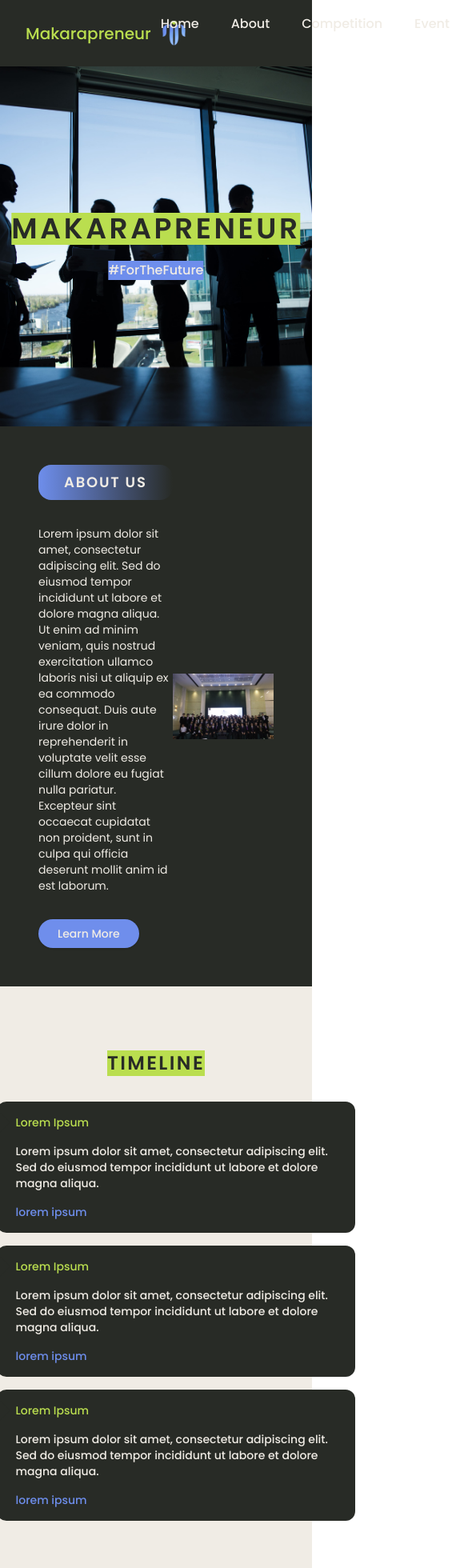
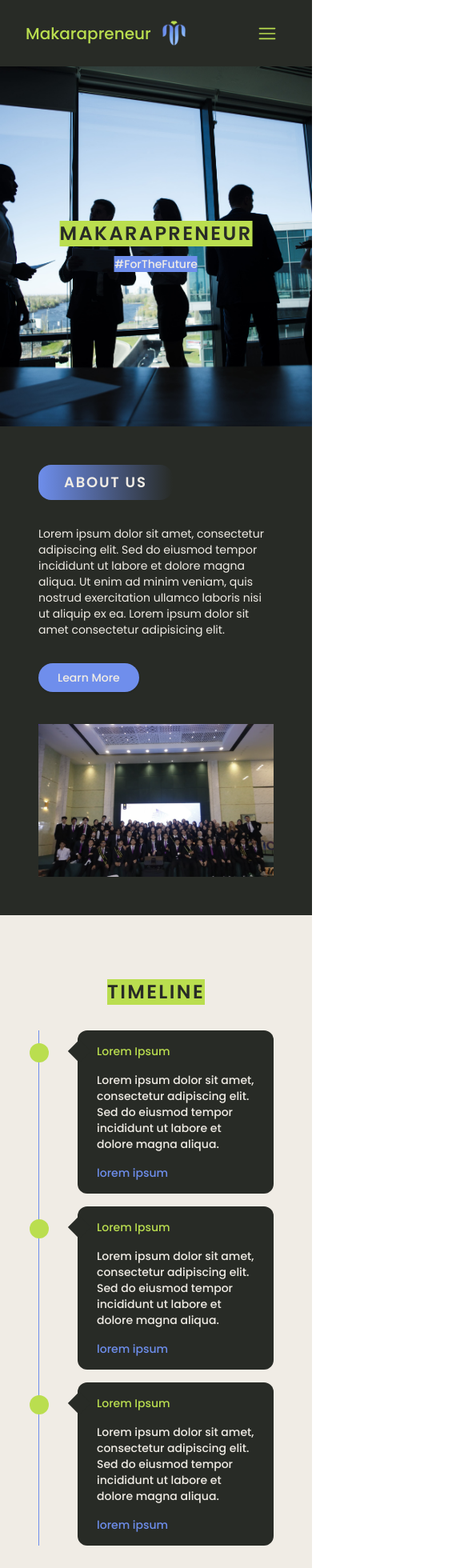
Before and after one commit to pesolosep/makarapreneur, a Next.js app: page / in a window 390 px wide. Shown: the top 1960 px of the page at 80% size, 585 px wide, since content can reach past the window. Built offline with nearby package versions, Linux system fonts and the light colour scheme.

Commit message:
feat: responsive homepage

```diff
--- a/package.json
+++ b/package.json
@@ -18,6 +18,7 @@
     "next": "15.1.6",
     "react": "^19.0.0",
     "react-dom": "^19.0.0",
+    "react-icons": "^5.4.0",
     "server-only": "^0.0.1",
     "tailwind-merge": "^3.0.1",
     "tailwindcss-animate": "^1.0.7"
--- a/src/app/globals.css
+++ b/src/app/globals.css
@@ -24,6 +24,10 @@ body {
 
   .headerText {
     @apply text-2xl tracking-widest font-semibold;
+  }
+
+  .hoverEffect {
+    @apply hover:bg-black/10 duration-200 cursor-pointer;
   }
 }
 
--- a/src/components/Footer.tsx
+++ b/src/components/Footer.tsx
@@ -6,12 +6,12 @@ export default function Footer() {
     return (
         <footer>
             <div className="min-h-[389px] w-full bg-linen text-signalBlack bottom-0 pt-8 flex flex-col">
-                <div className="flex justify-between w-full mt-5 h-[250px] px-12">
+                <div className="flex justify-between w-full mt-5 min-h-[250px] px-12 flex-wrap gap-y-5 mb-5">
                     <div>
                         <h3 className="text-cornflowerBlue font-semibold text-lg mb-5">
                             About Us
                         </h3>
-                        <p className="w-[292px] font-medium">
+                        <p className="max-w-[292px] font-medium">
                             Lorem ipsum dolor sit amet, consectetur adipiscing
                             elit. Sed do eiusmod tempor incididunt ut labore et
                             dolore magna aliqua.
--- a/src/components/Navbar.tsx
+++ b/src/components/Navbar.tsx
@@ -1,8 +1,28 @@
+'use client'
+
 import Link from "next/link";
 import logo from "@/assets/logoMakarapreneur.svg";
 import Image from "next/image";
+import { RxHamburgerMenu } from "react-icons/rx";
+import { useEffect, useRef, useState } from "react";
 
 export default function Navbar() {
+    const [isOpen, setIsOpen] = useState(false);
+    const ref = useRef<HTMLUListElement>(null);
+
+    useEffect(() => {
+        const handleClickOutside = (e: MouseEvent) => {
+            if (ref.current && !ref.current.contains(e.target as Node)) {
+                setIsOpen(false);
+            }
+        }
+        window.addEventListener("click", handleClickOutside);
+
+        return () => {
+            window.removeEventListener("click", handleClickOutside);
+        }
+    })
+
     return (
         <header className="sticky top-0 z-50">
             <nav
@@ -13,7 +33,37 @@ export default function Navbar() {
                     <h1 className="text-juneBud text-xl">Makarapreneur</h1>
                     <Image src={logo} alt="logo" />
                 </Link>
-                <ul className="flex gap-10">
+
+                {/* Mobile navbar */}
+                <ul className="relative" ref={ref}>
+                    <li className="block lg:hidden p-3 hover:bg-black/10 rounded-xl duration-200"
+                    onClick={() => setIsOpen((prev) => !prev)}>
+                        <RxHamburgerMenu className="text-juneBud text-2xl" />
+                    </li>
+                    {isOpen && <ul className="absolute bg-linen flex flex-col right-0 text-signalBlack py-2 gap-1 w-max rounded-lg">
+                        <Link href={"/"} className="link hoverEffect px-4">
+                            <li>Home</li>
+                        </Link>
+                        <Link href={"/aboutus"} className="link hoverEffect px-4">
+                            <li>About</li>
+                        </Link>
+                        <Link href={"/competition"} className="link hoverEffect px-4">
+                            <li>Competition</li>
+                        </Link>
+                        <Link href={"/event"} className="link hoverEffect px-4">
+                            <li>Event</li>
+                        </Link>
+                        <Link href={"/makarainspires"} className="link hoverEffect px-4">
+                            <li>Makara Inspires</li>
+                        </Link>
+                        <Link href={"/contact"} className="link hoverEffect px-4">
+                            <li>Contact</li>
+                        </Link>
+                    </ul>}
+                </ul>
+
+                {/* Desktop Navbar */}
+                <ul className="hidden lg:flex gap-10">
                     <Link href={"/"} className="link">
                         <li>Home</li>
                     </Link>
--- a/src/components/homepage/AboutUs.tsx
+++ b/src/components/homepage/AboutUs.tsx
@@ -1,36 +1,52 @@
 import Image from "next/image";
 import { Button } from "../ui/button";
 import aboutUsDummy from "@/assets/aboutUsDummy.svg";
+import { twMerge } from "tailwind-merge";
 
 interface Variant {
-    variant ?: string;
+    variant?: string;
 }
 
 export default function AboutUs({ variant }: Variant) {
+    const isSecondary = variant === "secondary";
+
     return (
-        <div className={`text-linen p-12 flex justify-between items-center ${variant === 'secondary' ? 'text-signalBlack bg-linen py-12W' : 'bg-signalBlack'}`} >
+        <div
+            className={twMerge(
+                "text-linen p-12 flex justify-evenly items-center bg-signalBlack flex-wrap gap-y-10",
+                isSecondary && "text-signalBlack bg-linen py-12"
+            )}
+        >
             <div className="flex flex-col w-[500px] gap-8">
                 <h1
-                    className={`headerText ${variant !== 'secondary' ? 'bg-gradient-to-r from-cornflowerBlue px-8 rounded-2xl py-2 text-lg' : 'text-2xl'} w-min text-nowrap`}
+                    className={twMerge(
+                        "headerText text-2xl w-min text-nowrap",
+                        !isSecondary &&
+                            "bg-gradient-to-r from-cornflowerBlue px-8 rounded-2xl py-2 text-lg"
+                    )}
                 >
                     ABOUT US
                 </h1>
-                <p className="text-sm">
+                <p className="text-sm max-w-[380px]">
                     Lorem ipsum dolor sit amet, consectetur adipiscing elit. Sed
                     do eiusmod tempor incididunt ut labore et dolore magna
                     aliqua. Ut enim ad minim veniam, quis nostrud exercitation
-                    ullamco laboris nisi ut aliquip ex ea commodo consequat.
-                    Duis aute irure dolor in reprehenderit in voluptate velit
-                    esse cillum dolore eu fugiat nulla pariatur. Excepteur sint
-                    occaecat cupidatat non proident, sunt in culpa qui officia
-                    deserunt mollit anim id est laborum.
+                    ullamco laboris nisi ut aliquip ex ea. Lorem ipsum dolor sit amet consectetur adipisicing elit.
                 </p>
-                <div className={`${variant === 'secondary' ? 'hidden' : 'block'}`}>
+                <div
+                    className={`${
+                        variant === "secondary" ? "hidden" : "block"
+                    }`}
+                >
                     <Button className="rounded-3xl px-6">Learn More</Button>
                 </div>
             </div>
             <div>
-                <Image src={aboutUsDummy} alt="aboutUsDummy" className={`${variant === 'secondary' && 'h-[300px]'}`} />
+                <Image
+                    src={aboutUsDummy}
+                    alt="aboutUsDummy"
+                    className={`${variant === "secondary" ? "h-[300px]" : "w-[350px]"}`}
+                />
             </div>
         </div>
     );
--- a/src/components/homepage/Hero.tsx
+++ b/src/components/homepage/Hero.tsx
@@ -5,10 +5,10 @@ export default function Hero() {
     return (
         <div className="bg-signalBlack text-signalBlack flex flex-col items-center text-center justify-center min-h-[450px] relative">
             <div className="absolute top-1/2 left-1/2 transform -translate-x-1/2 -translate-y-1/2 z-20 flex flex-col items-center">
-                <h1 className="font-semibold text-4xl tracking-widest mb-5 z-20 bg-juneBud">
+                <h1 className="font-semibold text-2xl lg:text-4xl tracking-widest mb-3 lg:mb-5 z-20 bg-juneBud">
                     MAKARAPRENEUR
                 </h1>
-                <h2 className="w-min font-medium z-20 bg-cornflowerBlue text-linen">#ForTheFuture</h2>
+                <h2 className="w-min font-medium z-20 bg-cornflowerBlue text-linen text-sm lg:text-base">#ForTheFuture</h2>
             </div>
             <Image src={team} alt="team" className="object-cover w-full h-[450px] [filter:blur(0.5px)]" priority/>
         </div>
--- a/src/components/homepage/Inspires.tsx
+++ b/src/components/homepage/Inspires.tsx
@@ -22,7 +22,7 @@ export default function Inspires({ variant }: inspireProps) {
             <h2 className={twJoin("headerText text-cornflowerBlue text-center", secondary && "hidden")}>
                 MAKARA INSPIRES
             </h2>
-            <div className={twMerge("flex px-12 mt-8 w-full justify-center gap-8", secondary && 'mt-0')}>
+            <div className={twMerge("flex px-12 mt-8 w-full justify-center gap-8 flex-wrap", secondary && 'mt-0')}>
                 <Card className="w-[290px] bg-linen text-signalBlack">
                     <CardContent className="pt-6 pb-1">
                         <Image src={'https://picsum.photos/280/220'} alt="image" width={280} height={220} className="rounded-lg"/>
--- a/src/components/homepage/Speakers.tsx
+++ b/src/components/homepage/Speakers.tsx
@@ -4,10 +4,10 @@ import profile from "@/assets/profile.svg";
 export default function Speakers() {
     return (
         <div className="bg-juneBud flex flex-col items-center justify-center py-16 px-12">
-            <h2 className="headerText w-min text-nowrap text-linen [text-shadow:0px_0px_10px_#6E8EEC;]">
+            <h2 className="headerText text-center text-linen [text-shadow:0px_0px_10px_#6E8EEC;]">
                 PREVIOUS SPEAKERS
             </h2>
-            <div className="flex gap-12 mt-8">
+            <div className="flex gap-12 mt-8 flex-wrap justify-evenly">
                 <div className="flex flex-col items-center">
                     <div className="relative mt-5">
                         <Image
--- a/src/components/homepage/Sponsors.tsx
+++ b/src/components/homepage/Sponsors.tsx
@@ -16,7 +16,7 @@ export default function Sponsors() {
                     opts={{
                         align: "start",
                     }}
-                    className="w-full max-w-sm text-signalBlack mt-8"
+                    className="w-full max-w-[180px] lg:max-w-sm text-signalBlack mt-8"
                 >
                     <CarouselContent>
                         {Array.from({ length: 5 }).map((_, index) => (
@@ -46,7 +46,7 @@ export default function Sponsors() {
                     opts={{
                         align: "start",
                     }}
-                    className="w-full max-w-sm text-signalBlack mt-8"
+                    className="w-full max-w-[180px] lg:max-w-sm text-signalBlack mt-8"
                 >
                     <CarouselContent>
                         {Array.from({ length: 5 }).map((_, index) => (
--- a/src/components/homepage/Timeline.tsx
+++ b/src/components/homepage/Timeline.tsx
@@ -2,10 +2,10 @@ export default function Timeline() {
     return (
         <div className="bg-linen text-signalBlack px-12 flex flex-col justify-center items-center py-20 relative text-sm">
             <h1 className="headerText bg-juneBud text-center">TIMELINE</h1>
-            <ul className="font-medium border-l border-cornflowerBlue pl-12 mt-8 space-y-4">
+            <ul className="font-medium border-l border-cornflowerBlue pl-12 mt-8 space-y-4 max-w-[700px]">
                 <li className="space-y-4 bg-signalBlack px-6 py-4 rounded-xl relative">
                     <h2 className="text-juneBud">Lorem Ipsum</h2>
-                    <p className="w-[400px] text-linen">
+                    <p className="max-w-[400px] text-linen">
                         Lorem ipsum dolor sit amet, consectetur adipiscing elit.
                         Sed do eiusmod tempor incididunt ut labore et dolore
                         magna aliqua.
@@ -16,7 +16,7 @@ export default function Timeline() {
                 </li>
                 <li className="space-y-4 bg-signalBlack px-6 py-4 rounded-xl relative">
                     <h2 className="text-juneBud">Lorem Ipsum</h2>
-                    <p className="w-[400px] text-linen">
+                    <p className="max-w-[400px] text-linen">
                         Lorem ipsum dolor sit amet, consectetur adipiscing elit.
                         Sed do eiusmod tempor incididunt ut labore et dolore
                         magna aliqua.
@@ -27,7 +27,7 @@ export default function Timeline() {
                 </li>
                 <li className="space-y-4 bg-signalBlack px-6 py-4 rounded-xl relative">
                     <h2 className="text-juneBud">Lorem Ipsum</h2>
-                    <p className="w-[400px] text-linen">
+                    <p className="max-w-[400px] text-linen">
                         Lorem ipsum dolor sit amet, consectetur adipiscing elit.
                         Sed do eiusmod tempor incididunt ut labore et dolore
                         magna aliqua.
```
Also changed, not shown: 1 other file (tests, documents, lock files or other folders).
